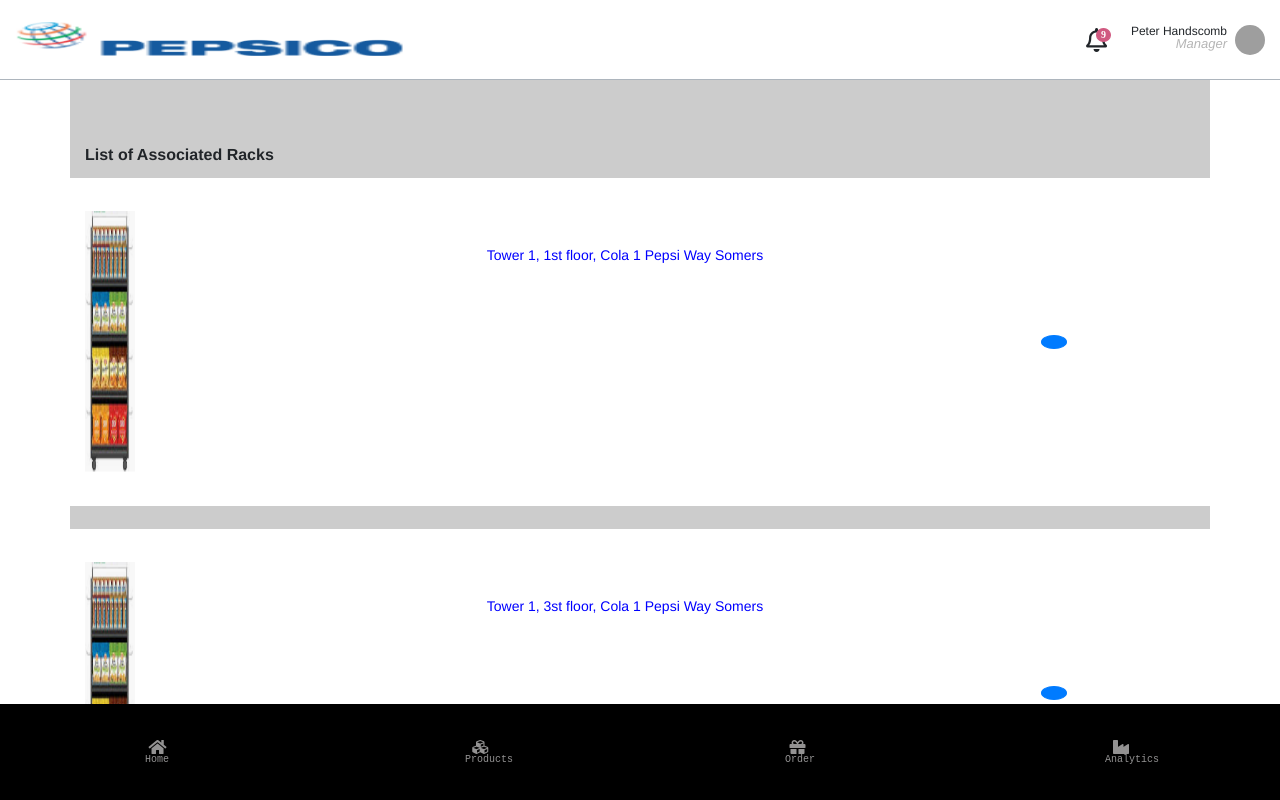
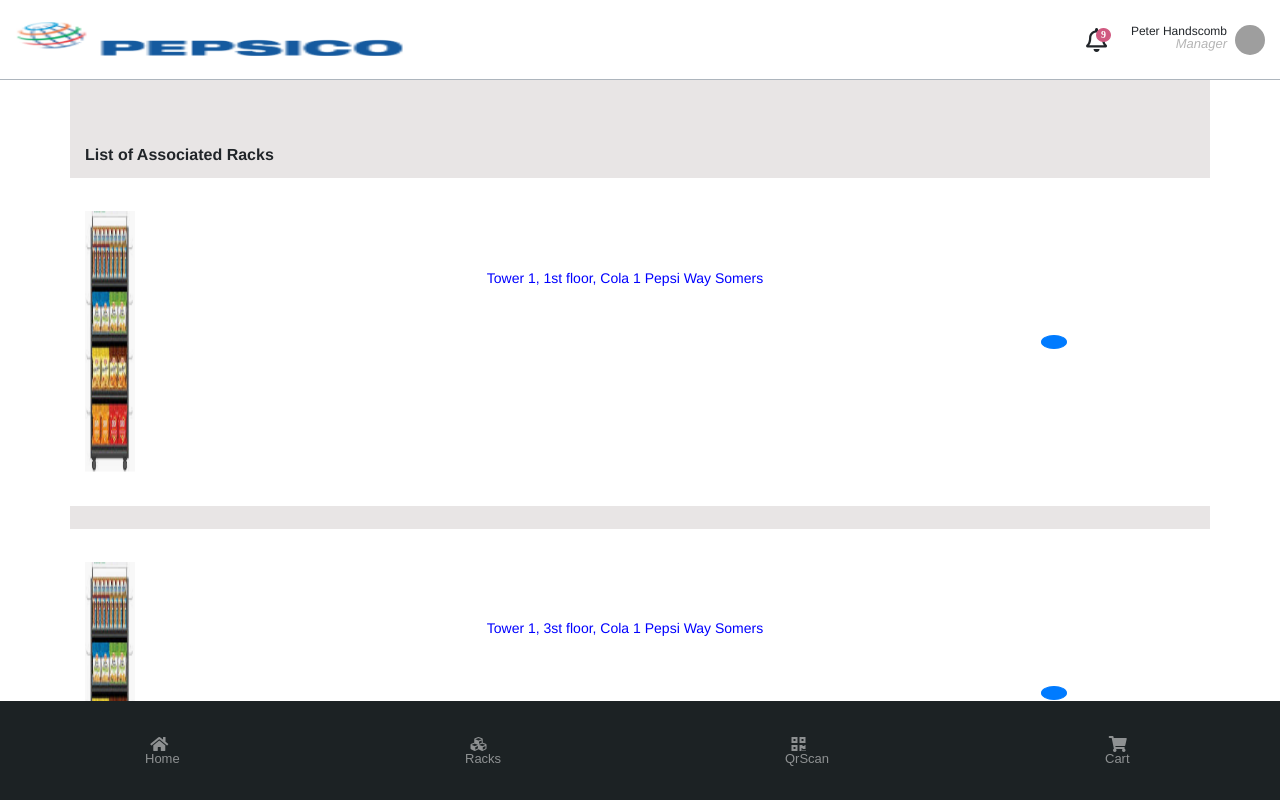
Before and after one commit to aman395jain/pepsiCo-boilerplate, a React (Create React App) app: page /managerDashboard in a window 1280 px wide. Built offline with nearby package versions, Linux system fonts and the light colour scheme; grey boxes are pictures that could not be loaded.

Commit message:
minor changes

```diff
--- a/src/components/managerDashboard/managerDashboard.scss
+++ b/src/components/managerDashboard/managerDashboard.scss
@@ -3,7 +3,7 @@
   // margin-top: 5%;
   // min-height: 82%;
   padding-top: 5%;
-  background-color: #ccc;
+  background-color: #e8e5e5;
   padding-bottom: 5%;
   height: calc(100% - 15%);
   .list-rack-header {
@@ -28,7 +28,7 @@
       .rack-location {
         text-align: center;
         justify-content: center;
-        padding: 3% 0;
+        padding: 5% 0;
         .rack-location-content {
           font-size: 14px;
           color: blue;
--- a/src/shared/footer/_footer.scss
+++ b/src/shared/footer/_footer.scss
@@ -1,6 +1,6 @@
 .footer-row {
   min-height: 5%;
-  background-color: black;
+  background-color: #1c2224;
   position: fixed;
   left: 0;
   bottom: 0;
@@ -8,7 +8,7 @@
   .footer-row-inner {
     width: 100%;
     .footer-icons {
-      color: #939292;
+      color: #ffffff80;
       margin: 12% 50%;
     }
     .fa {
@@ -18,11 +18,11 @@
     }
     .footer-text {
       float: right;
-      font-size: 10px;
+      font-size: 13px;
       font-weight: normal;
       letter-spacing: 0px;
-      color: #939292;
-      font-family: monospace;
+      color: #ffffff80;
+      font-family: sans-serif;
     }
   }
 }
--- a/src/shared/footer/footer.js
+++ b/src/shared/footer/footer.js
@@ -16,15 +16,15 @@
 
             <div className="col-3 col-md-3 col-sm-3 col-xs-3">
               <i className="fa fa-cubes footer-icons" aria-hidden="true" >
-                <span className="footer-text">Products</span>
+                <span className="footer-text">Racks</span>
               </i>
             </div>
             <div className="col-3 col-md-3 col-sm-3 col-xs-3">
-              <i className="fa fa-gift footer-icons" aria-hidden="true" ><span className="footer-text">Order</span>
+              <i className="fa fa-qrcode footer-icons" aria-hidden="true" ><span className="footer-text">QrScan</span>
               </i>
             </div>
             <div className="col-3 col-md-3 col-sm-3 col-xs-3">
-              <i className="fa fa-industry footer-icons" aria-hidden="true" ><span className="footer-text">Analytics</span>
+              <i className="fa fa-shopping-cart footer-icons" aria-hidden="true" ><span className="footer-text">Cart</span>
               </i>
             </div>
           </div>
```
